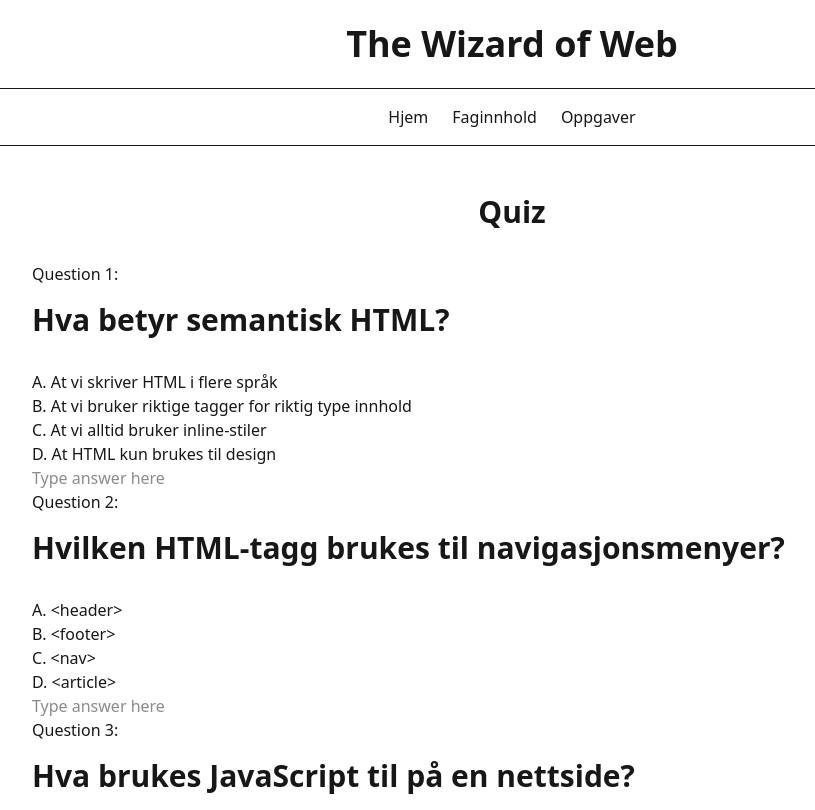
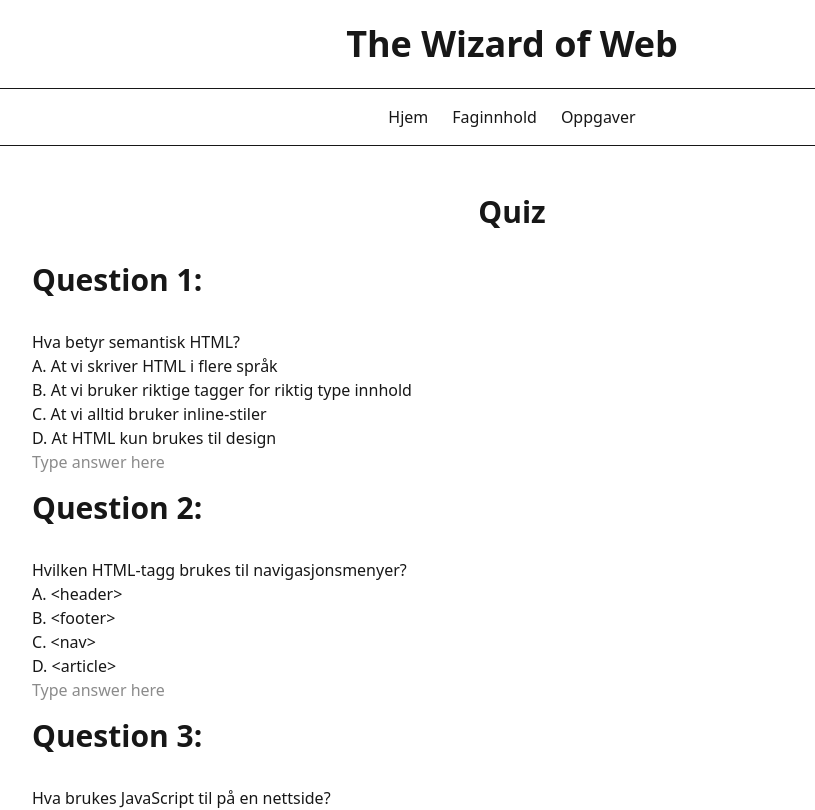
Before and after one commit to brolun/arbeidskrav02-emne06-ga, a Next.js app: page /oppgaver in a window 1280 px wide. Shown: the top 810 px of the page, without its empty margins (128-943 px from the left). Built offline with nearby package versions, Linux system fonts and the light colour scheme.

Commit message:
Endret på semantiske elementer i ShowQuiz

```diff
--- a/app/oppgaver/components/ShowQuiz.tsx
+++ b/app/oppgaver/components/ShowQuiz.tsx
@@ -9,8 +9,8 @@ export default function ShowQuiz() {
          <main>
     {
     myQuestions.map(question => <article key={question.id}>
-        <h1>Question {question.id}:</h1>
-        <h2>{question.question}</h2>
+        <h2>Question {question.id}:</h2>
+        <h3>{question.question}</h3>
 
                 {question.options.map(option =>
             <ul key={option.optionId}>
```
